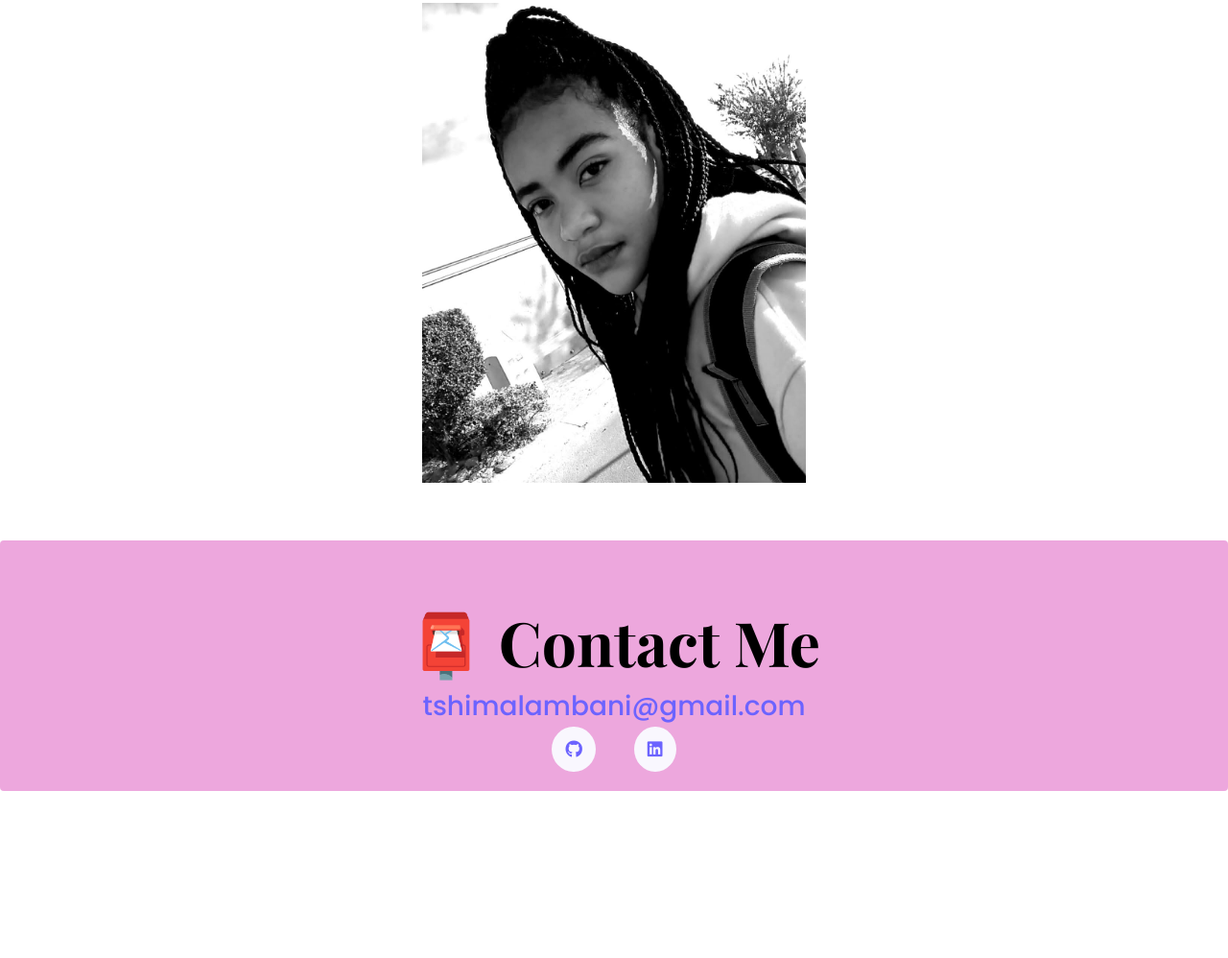
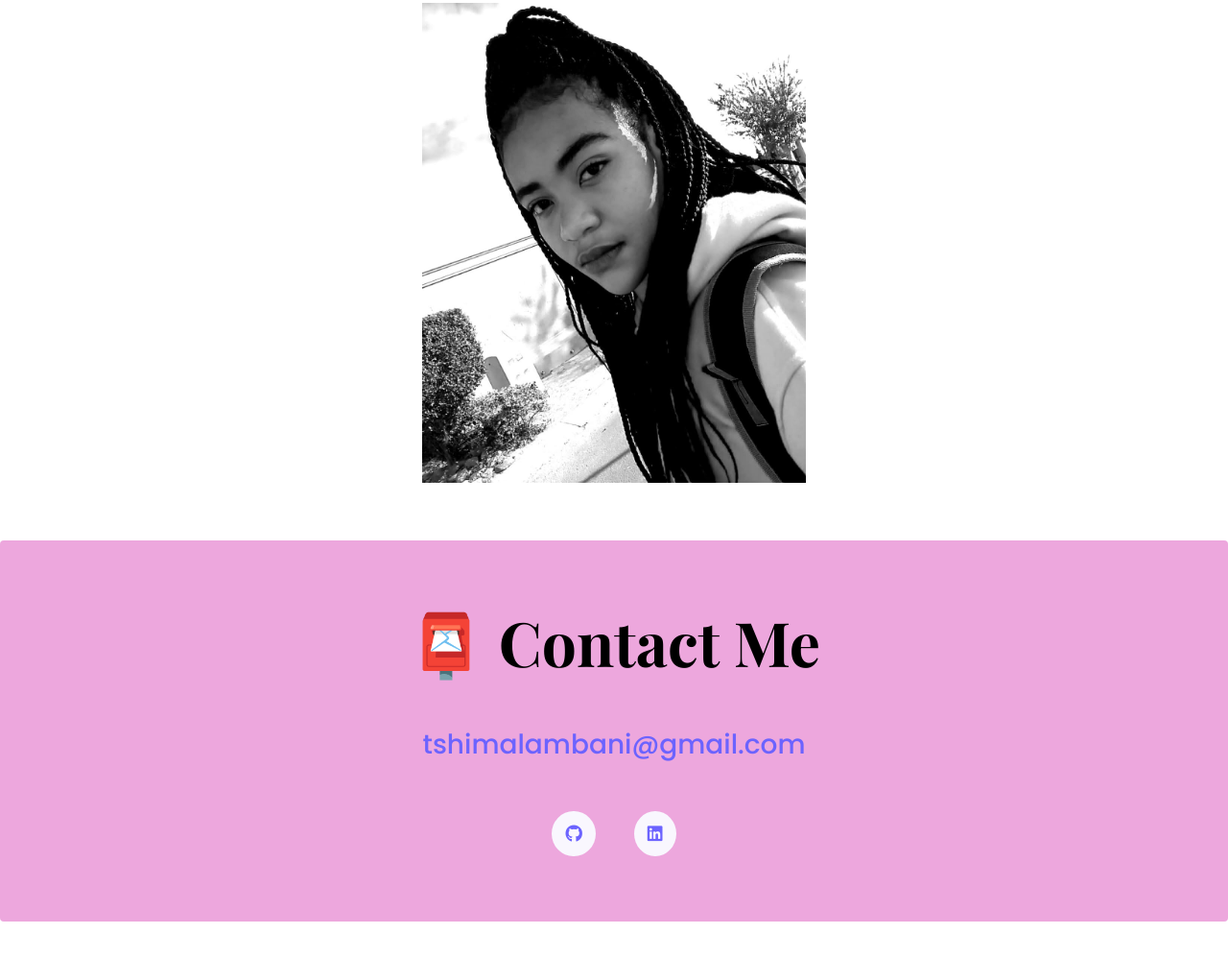
Before and after one commit to Tshima101/profile-project, a plain HTML site: page about.html in a window 1280 px wide. Shown: the part 383-1381 px from the top of the page at 96% size. Before the commit the page ends 1267 px from the top, so only its background shows below. Drawn offline with nearby package versions, Linux system fonts and the light colour scheme.

Commit message:
Edited the footer

```diff
--- a/about.html
+++ b/about.html
@@ -57,8 +57,11 @@
         <footer>
             <div id="contact" class="mt-5">
                 <h2 class="text-center">📮 Contact Me</h2>
-                <a href="mailto:tshimalambani@gmail.com" class="email-link"> tshimalambani@gmail.com</a>
-                <div class="social-links d-flex justify-content-center">
+                <div class="d-flex justify-content-center mt-5 mb-5">
+                    <a href="mailto:tshimalambani@gmail.com" class="email-link"> tshimalambani@gmail.com</a>
+                </div>
+
+                <div class="social-links d-flex justify-content-center mb-5">
                     <a href="https://www.github.com/Tshima101" target="_blank">
                         <i class="fab fa-github" aria-hidden="true"></i>
                     </a>
```
